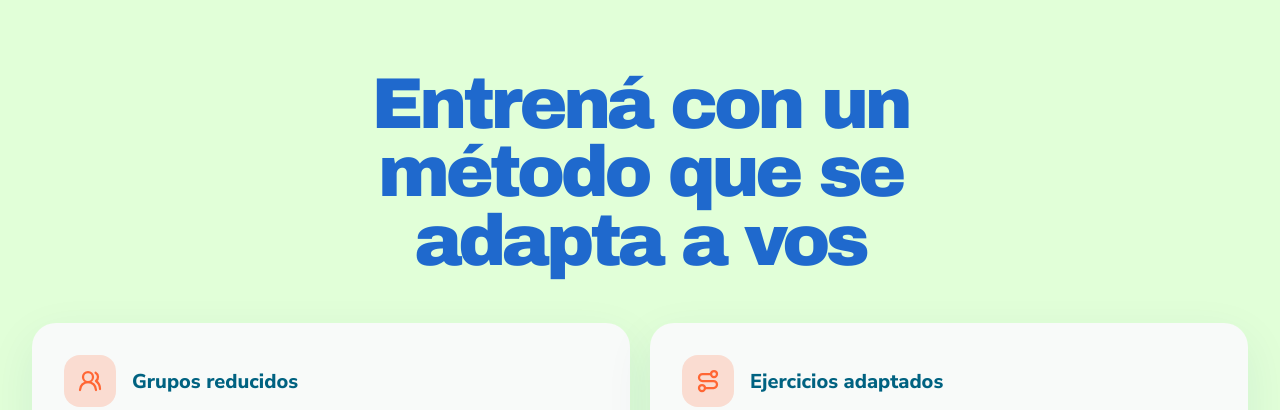
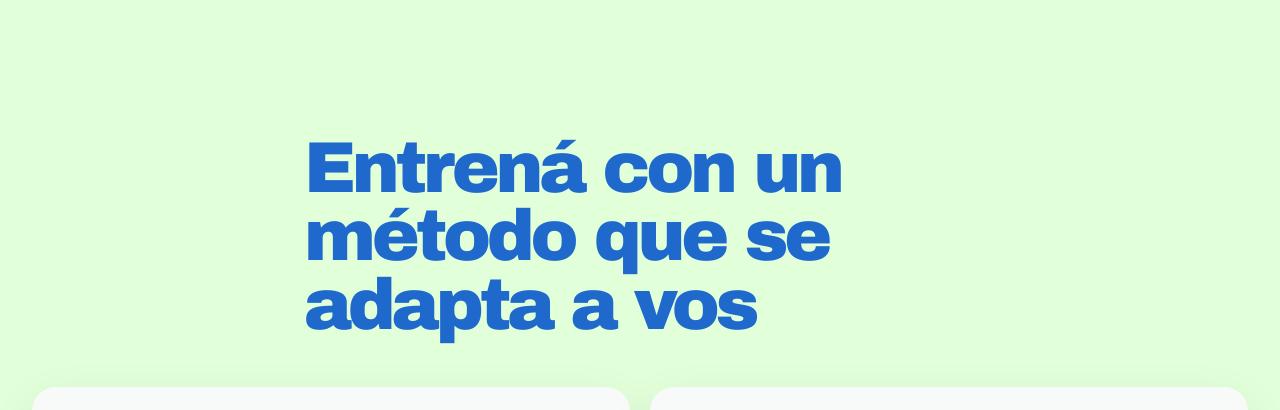
Before and after one commit to anabella91/verticecalistenia, a Next.js app: page / in a window 1280 px wide. Shown: the part 908-1318 px from the top of the page. Built offline with nearby package versions, Linux system fonts and the light colour scheme.

Commit message:
se ajusta seccion de training para desktop

```diff
--- a/styles/training-section.css
+++ b/styles/training-section.css
@@ -84,11 +84,12 @@
 /* Desktop */
 @media (min-width: 48rem) {
   .training-section__container {
-    padding: 6rem var(--container-padding-desktop);
+    padding: 10rem var(--container-padding-desktop);
   }
 
   .training-section__header {
     margin-bottom: 3rem;
+    text-align: left;
   }
 
   .training-section__grid {
```
